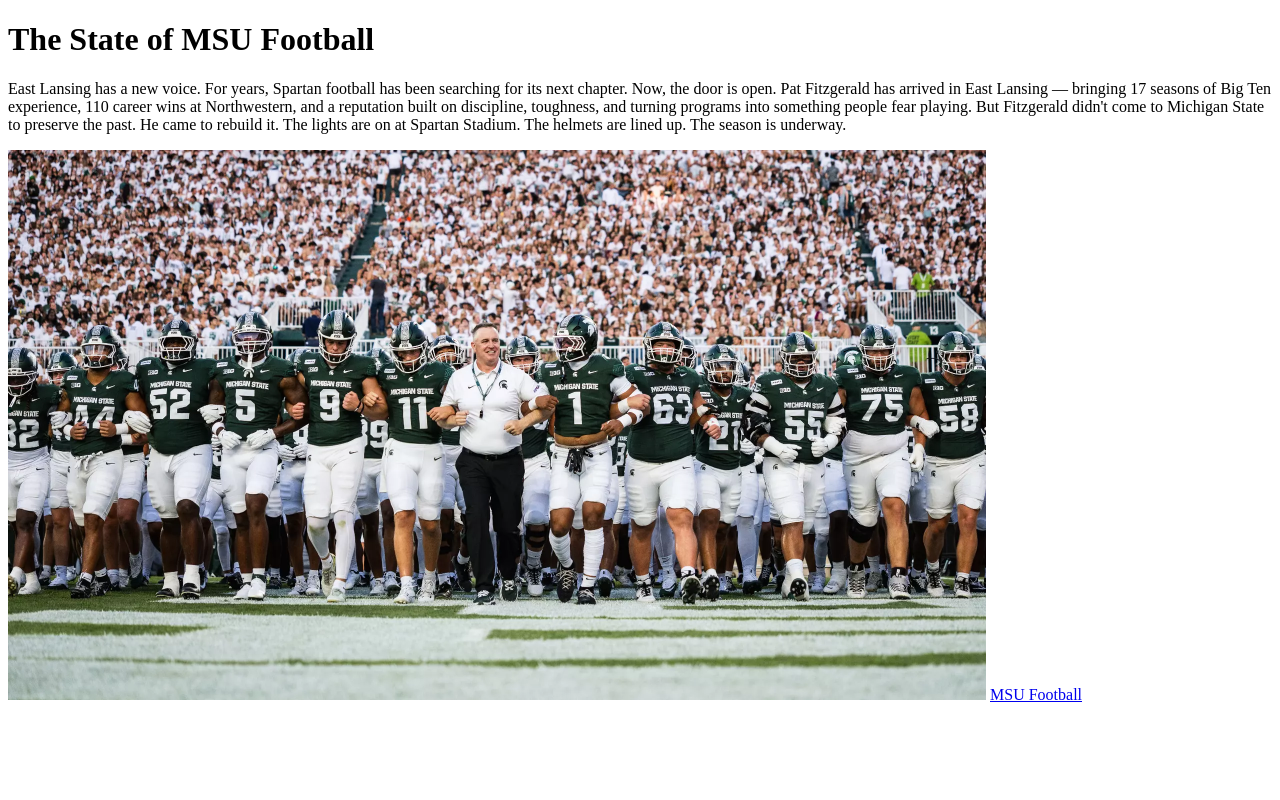
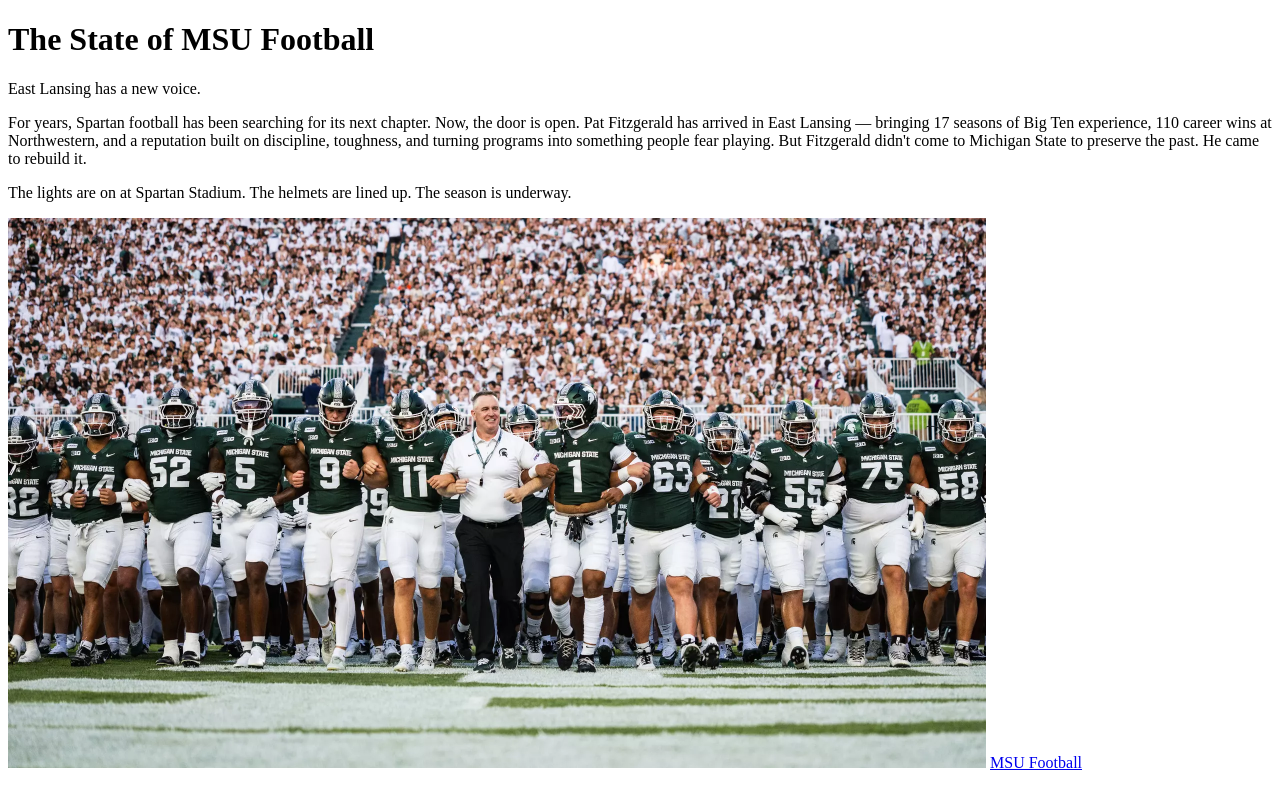
Before and after one commit to Emmanuelchopluk/mi349_repo, a plain HTML site: page index.html in a window 1280 px wide. Drawn offline with Linux system fonts and the light colour scheme.

Commit message:
Final updates to README

```diff
--- a/index.html
+++ b/index.html
@@ -8,9 +8,9 @@
 </head>
 <body>
     <h1>The State of MSU Football</h1>
-    <p>East Lansing has a new voice.
+    <p>East Lansing has a new voice.<p>
 
-For years, Spartan football has been searching for its next chapter.
+<p>For years, Spartan football has been searching for its next chapter.
 
 Now, the door is open.
 
@@ -18,9 +18,9 @@ Pat Fitzgerald has arrived in East Lansing — bringing 17 seasons of Big Ten ex
 
 But Fitzgerald didn't come to Michigan State to preserve the past.
 
-He came to rebuild it.
+He came to rebuild it.</p>
 
-The lights are on at Spartan Stadium.
+<p>The lights are on at Spartan Stadium.
 The helmets are lined up.
 The season is underway.</p>
     <img src="msu_football.webp" width="978" height="550" alt="msu logo">
```
Also changed, not shown: 1 other file.
